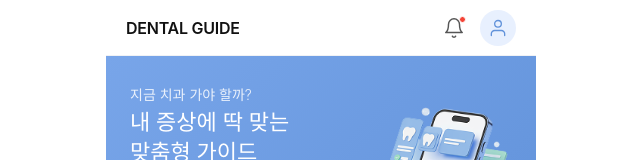
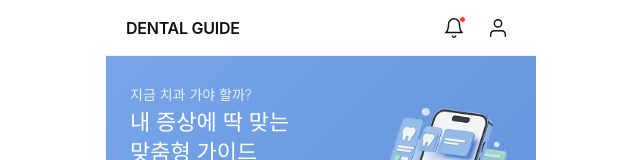
Before and after one commit to shdls1016-max/dentalGuide, a Next.js app: page / in a window 1280 px wide. Shown: the top 160 px of the page, without its empty margins (319-959 px from the left). Built offline with nearby package versions, Linux system fonts and the light colour scheme; a web font is replaced by a local one.

Commit message:
헤더 아이콘 수정

```diff
--- a/src/components/Header.tsx
+++ b/src/components/Header.tsx
@@ -131,7 +131,7 @@ export default function Header({
       alignItems: 'center',
       justifyContent: 'center',
       borderRadius: 'var(--radius-full)',
-      background: 'var(--color-primary-bg)',
+      background: /* 'var(--color-primary-bg)' */'none',
       border: 'none',
       cursor: 'pointer',
       padding: 0,
@@ -181,13 +181,13 @@ export default function Header({
         {rightAction}
         {showNotification && (
           <button style={styles.iconButton} aria-label="알림" onClick={handleNotificationClick}>
-            <BellIcon size={22} color="var(--color-text-secondary)" />
+            <BellIcon size={22} color="var(--color-text-primary)" />
             {showUnreadDot && <span style={styles.notificationDot} />}
           </button>
         )}
         {showProfile && (
           <button style={styles.profileButton} aria-label="내 정보" onClick={onProfileClick}>
-            <UserIcon size={20} color="var(--color-primary)" />
+            <UserIcon size={22} color="var(--color-text-primary)" />
           </button>
         )}
       </div>
```
